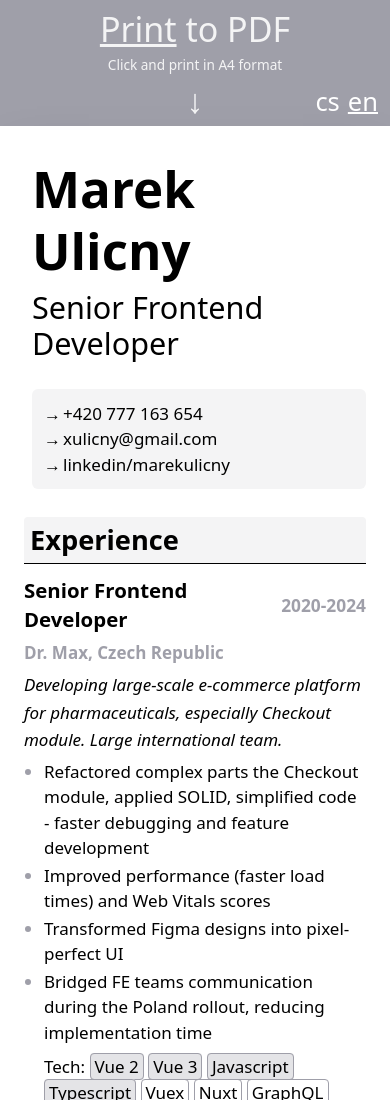
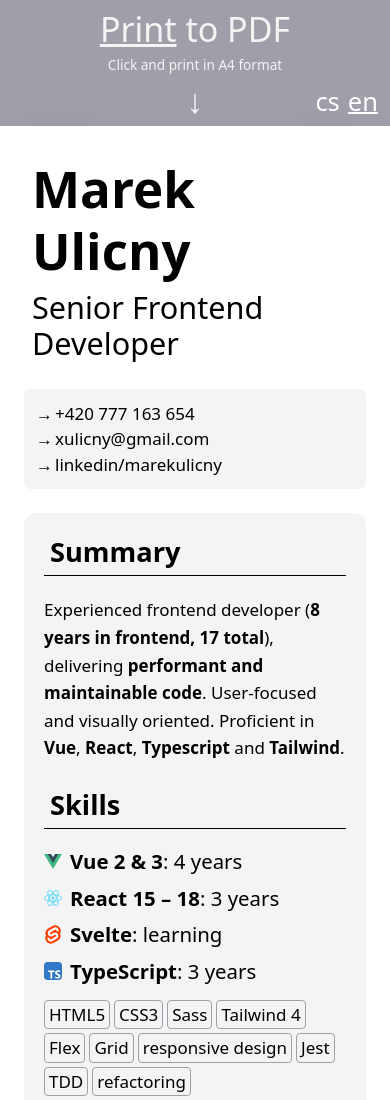
Before and after one commit to exmaxx/exmaxx.github.io, a SvelteKit app: page / in a window 390 px wide. Shown: the top 1100 px of the page. Built offline with nearby package versions, Linux system fonts and the light colour scheme.

Commit message:
fix mobile version, format code

```diff
--- a/src/app.css
+++ b/src/app.css
@@ -8,7 +8,7 @@
 	--color-accent: var(--color-zinc-100);
 
 	/* a4: just a tiny bit smaller than A4 paper width so that it works also when printing to A4 */
-	--breakpoint-a4: 209mm;
+	--breakpoint-a4: 200mm;
 }
 
 @layer base {
--- a/src/routes/[[lang]]/(components)/ExperienceWork.svelte
+++ b/src/routes/[[lang]]/(components)/ExperienceWork.svelte
@@ -51,8 +51,7 @@
 				'Developing large-scale e-commerce platform for pharmaceuticals, especially Checkout module. Large international team.',
 			proj_drmax_vue_details_1:
 				'Refactored complex parts the Checkout module, applied SOLID, simplified code - faster debugging and feature development',
-			proj_drmax_vue_details_2:
-				'Improved performance (faster load times) and Web Vitals scores',
+			proj_drmax_vue_details_2: 'Improved performance (faster load times) and Web Vitals scores',
 			proj_drmax_vue_details_3: 'Transformed Figma designs into pixel-perfect UI',
 			proj_drmax_vue_details_4:
 				'Bridged FE teams communication during the Poland rollout, reducing implementation time',
--- a/src/routes/[[lang]]/(components)/SkillsStrong.svelte
+++ b/src/routes/[[lang]]/(components)/SkillsStrong.svelte
@@ -15,7 +15,7 @@
 			performance_optimization: 'Performance optimization',
 			ui_implementation: 'UI implementation',
 			deep_code_reviews: 'Deep code reviews',
-		}
+		},
 	})
 </script>
 
--- a/src/routes/[[lang]]/(components)/SkillsTech.svelte
+++ b/src/routes/[[lang]]/(components)/SkillsTech.svelte
@@ -3,13 +3,13 @@
 
 	const t = useI18n({
 		cs: {
-			'responsive_design': 'responsivní design',
-			'deep_code_reviews': 'hloubkové code reviews',
+			responsive_design: 'responsivní design',
+			deep_code_reviews: 'hloubkové code reviews',
 		},
 		en: {
-			'responsive_design': 'responsive design',
-			'deep_code_reviews': 'deep code reviews',
-		}
+			responsive_design: 'responsive design',
+			deep_code_reviews: 'deep code reviews',
+		},
 	})
 </script>
 
--- a/src/routes/[[lang]]/+page.svelte
+++ b/src/routes/[[lang]]/+page.svelte
@@ -38,8 +38,8 @@
 </script>
 
 <article class="a4:px-11 px-6 py-8 print:shadow-none">
-	<section class="a4:flex-row ml-2 flex flex-col">
-		<div class="grow">
+	<section class="a4:flex-row flex flex-col">
+		<div class="ml-2 grow">
 			<Title />
 		</div>
 
@@ -48,7 +48,7 @@
 		</div>
 	</section>
 
-	<section class="a4:grid a4:grid-cols-[auto_375px] mt-6 flex flex-col-reverse gap-8">
+	<section class="a4:grid a4:grid-cols-[auto_375px] mt-6 flex flex-col gap-8">
 		<section class="border-secondary bg-accent flex flex-col gap-3 rounded-xl px-5 pb-4">
 			<h2>{t('summary')}</h2>
 
```
